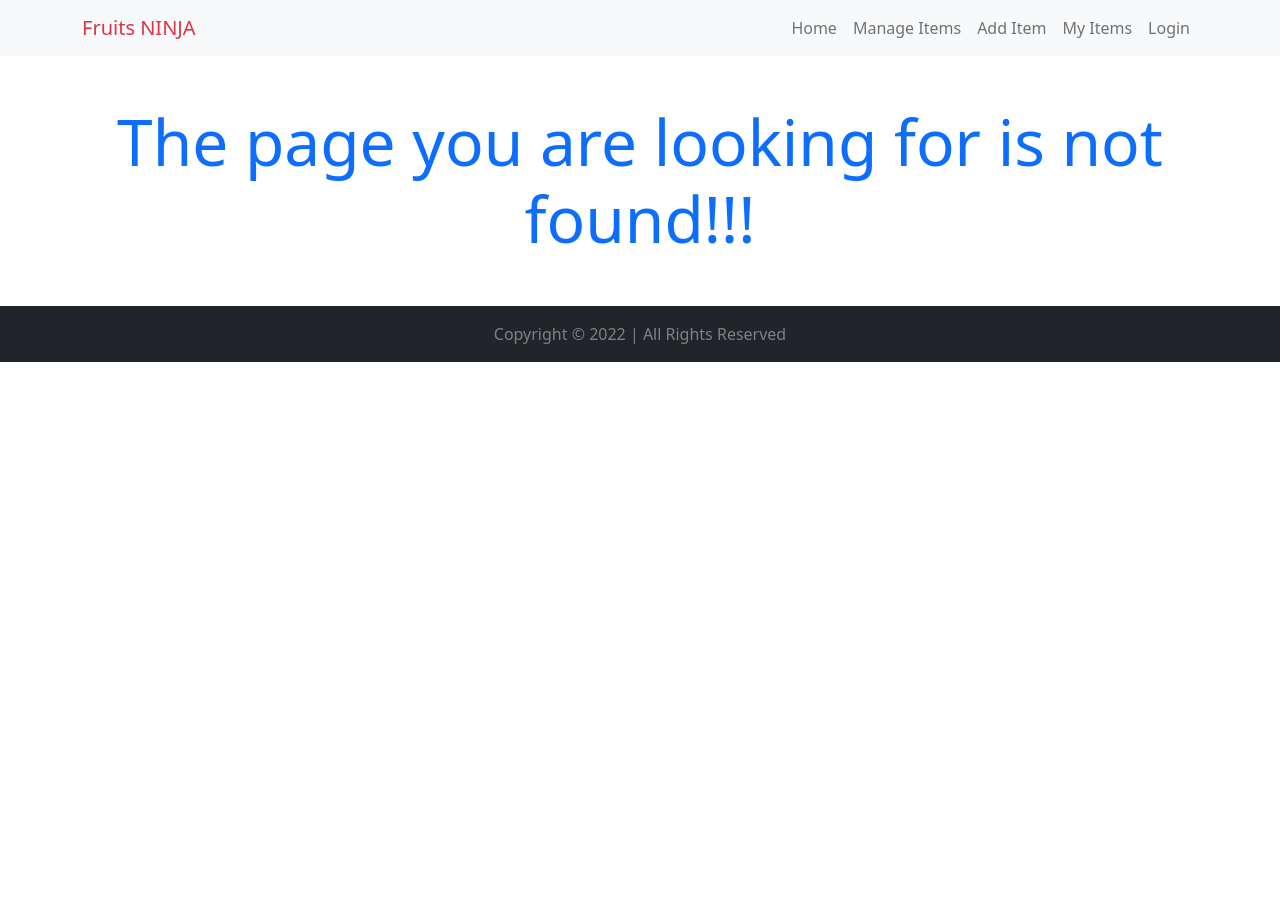
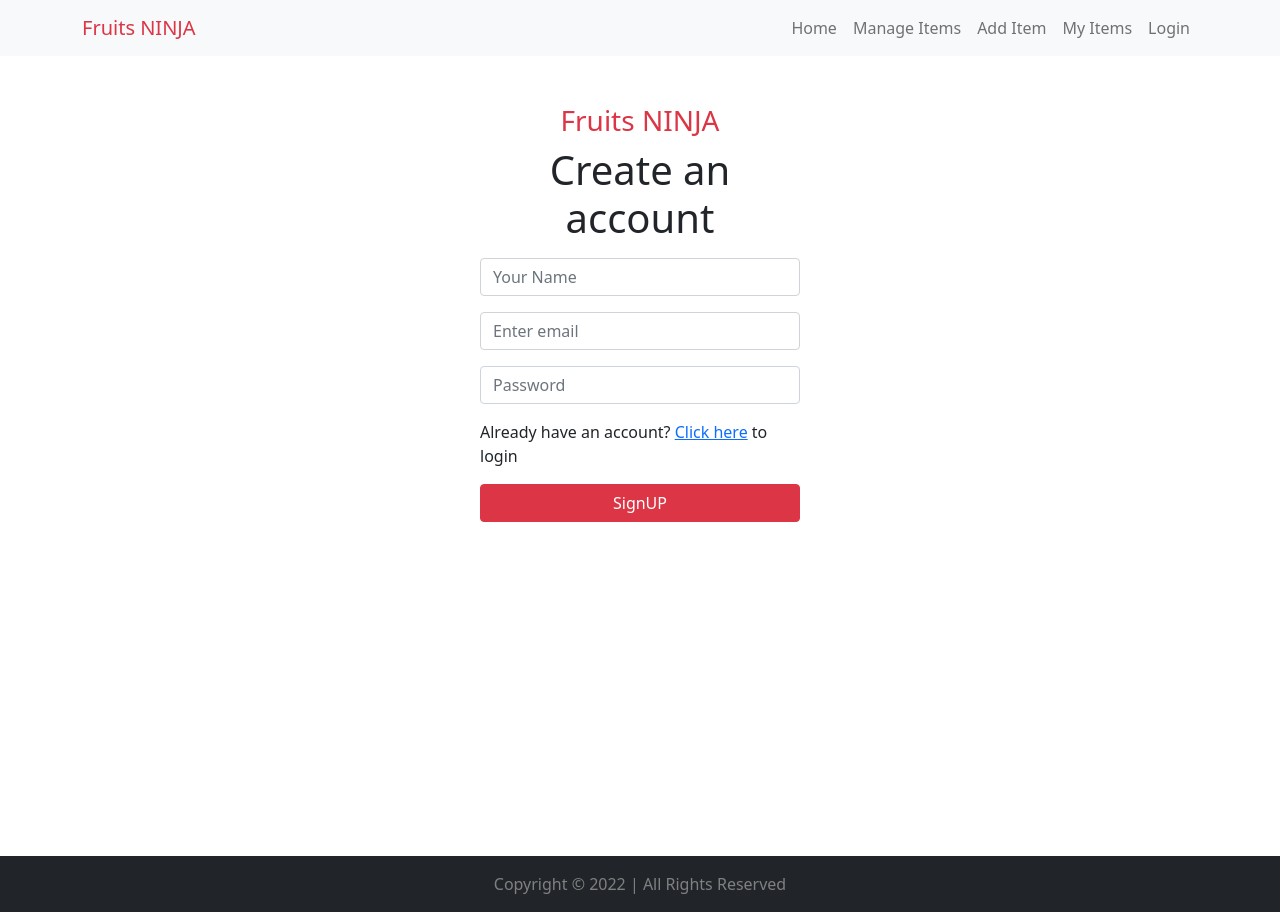
Before and after one commit to sayedmdsafwan/warehouse-react-express, a React (Create React App) app: page /signup in a window 1280 px wide. Before the commit this address had no page. Before the commit the page ends 800 px from the top, so only its background shows below. Built offline with nearby package versions, Linux system fonts and the light colour scheme.

Commit message:
signup and login form complete

```diff
--- a/src/App.js
+++ b/src/App.js
@@ -1,6 +1,7 @@
 import "bootstrap/dist/css/bootstrap.min.css";
 import Header from "./components/Header/Header";
 import { Route, Routes } from "react-router-dom";
+import { ToastContainer } from "react-toastify";
 import Home from "./components/Home/Home";
 import Blogs from "./components/Blogs/Blogs";
 import ManageItems from "./components/ManageItems/ManageItems";
@@ -9,6 +10,7 @@ import MyItems from "./components/MyItems/MyItems";
 import ErrorPage from "./components/ErrorPage/ErrorPage";
 import Footer from "./components/Footer/Footer";
 import Login from "./components/Login/Login";
+import SignUp from "./components/SignUp/SignUp";
 
 function App() {
     return (
@@ -18,6 +20,7 @@ function App() {
                 <Route path="/" element={<Home></Home>}></Route>
                 <Route path="/blogs" element={<Blogs></Blogs>}></Route>
                 <Route path="/login" element={<Login></Login>}></Route>
+                <Route path="/signup" element={<SignUp></SignUp>}></Route>
                 <Route
                     path="/manageitems"
                     element={<ManageItems></ManageItems>}
@@ -27,6 +30,7 @@ function App() {
                 <Route path="*" element={<ErrorPage></ErrorPage>}></Route>
             </Routes>
             <Footer></Footer>
+            <ToastContainer></ToastContainer>
         </div>
     );
 }
--- a/src/components/Login/Login.js
+++ b/src/components/Login/Login.js
@@ -1,14 +1,77 @@
 import React from "react";
 import auth from "../../firebase.init";
-import { useSignInWithGoogle } from "react-firebase-hooks/auth";
+import {
+    useSignInWithEmailAndPassword,
+    useSignInWithGoogle,
+} from "react-firebase-hooks/auth";
+import { Button, Form } from "react-bootstrap";
+import { Link, useNavigate } from "react-router-dom";
 
 const Login = () => {
-    const [signInWithGoogle, user, loading, error] = useSignInWithGoogle(auth);
+    const [signInWithGoogle, userGoogle, loadingGoogle, errorGoogle] =
+        useSignInWithGoogle(auth);
+    const [signInWithEmailAndPassword, user, loading, error] =
+        useSignInWithEmailAndPassword(auth);
+
+    const navigate = useNavigate();
+
+    let errorElement;
+    if (error) {
+        errorElement = (
+            <div>
+                <p className="text-danger">Error: {error?.message}</p>
+            </div>
+        );
+    }
+
+    if (user) {
+        navigate("/");
+    }
+
+    const handleSubmit = async (event) => {
+        event.preventDefault();
+        const email = event.target.email.value;
+        const password = event.target.password.value;
+        await signInWithEmailAndPassword(email, password);
+    };
 
     return (
-        <div>
-            Login
-            <button onClick={() => signInWithGoogle()}>Login Google</button>
+        <div
+            className="w-25 mx-auto py-5"
+            style={{
+                height: "100vh",
+            }}
+        >
+            <h3 className="text-center text-danger">Fruits NINJA</h3>
+            <h2 className="text-center display-6 mb-3">Create an account</h2>
+
+            <Form onSubmit={handleSubmit}>
+                <Form.Group className="mb-3" controlId="BasicEmail">
+                    <Form.Control
+                        type="email"
+                        placeholder="Enter email"
+                        name="email"
+                    />
+                </Form.Group>
+
+                <Form.Group className="mb-3" controlId="BasicPassword">
+                    <Form.Control
+                        type="password"
+                        placeholder="Password"
+                        name="password"
+                    />
+                </Form.Group>
+
+                <p>
+                    New to FruitsNINJA? <Link to="/signup">Click here</Link> to
+                    SignUp
+                </p>
+                {errorElement}
+
+                <Button variant="danger" className="w-100" type="submit">
+                    Login
+                </Button>
+            </Form>
         </div>
     );
 };
--- a/src/components/Services/Services.js
+++ b/src/components/Services/Services.js
@@ -17,7 +17,7 @@ const Services = () => {
             </h2>
             <div className="row g-5">
                 {services.map((service) => (
-                    <Service service={service}></Service>
+                    <Service key={service.name} service={service}></Service>
                 ))}
             </div>
         </div>
--- a/src/components/SignUp/SignUp.js
+++ b/src/components/SignUp/SignUp.js
@@ -1,7 +1,88 @@
 import React from "react";
+import { Button, Form } from "react-bootstrap";
+import {
+    useCreateUserWithEmailAndPassword,
+    useUpdateProfile,
+} from "react-firebase-hooks/auth";
+import { Link } from "react-router-dom";
+import auth from "../../firebase.init";
 
 const SignUp = () => {
-    return <div>SignUp</div>;
+    const [createUserWithEmailAndPassword, user, loading, error] =
+        useCreateUserWithEmailAndPassword(auth, {
+            sendEmailVerification: true,
+        });
+    const [updateProfile, updating, errorUpdate] = useUpdateProfile(auth);
+
+    let errorElement;
+    if (error || errorUpdate) {
+        errorElement = (
+            <div>
+                <p className="text-danger">Error: {error?.message}</p>
+            </div>
+        );
+    }
+
+    const handleSubmit = async (event) => {
+        event.preventDefault();
+        const email = event.target.email.value;
+        const displayName = event.target.name.value;
+        const password = event.target.password.value;
+
+        await createUserWithEmailAndPassword(email, password);
+        await updateProfile({ displayName });
+    };
+
+    if (user) {
+    }
+
+    return (
+        <div
+            className="w-25 mx-auto py-5"
+            style={{
+                height: "100vh",
+            }}
+        >
+            <h3 className="text-center text-danger">Fruits NINJA</h3>
+            <h2 className="text-center display-6 mb-3">Create an account</h2>
+
+            <Form onSubmit={handleSubmit}>
+                <Form.Group className="mb-3" controlId="formBasicName">
+                    <Form.Control
+                        type="text"
+                        name="name"
+                        placeholder="Your Name"
+                    />
+                </Form.Group>
+
+                <Form.Group className="mb-3" controlId="formBasicEmail">
+                    <Form.Control
+                        type="email"
+                        placeholder="Enter email"
+                        name="email"
+                    />
+                </Form.Group>
+
+                <Form.Group className="mb-3" controlId="formBasicPassword">
+                    <Form.Control
+                        type="password"
+                        placeholder="Password"
+                        name="password"
+                    />
+                </Form.Group>
+
+                <p>
+                    Already have an account? <Link to="/login">Click here</Link>{" "}
+                    to login
+                </p>
+                {errorElement}
+
+                <Button variant="danger" className="w-100" type="submit">
+                    SignUP
+                </Button>
+            </Form>
+        </div>
+    );
 };
 
 export default SignUp;
```
